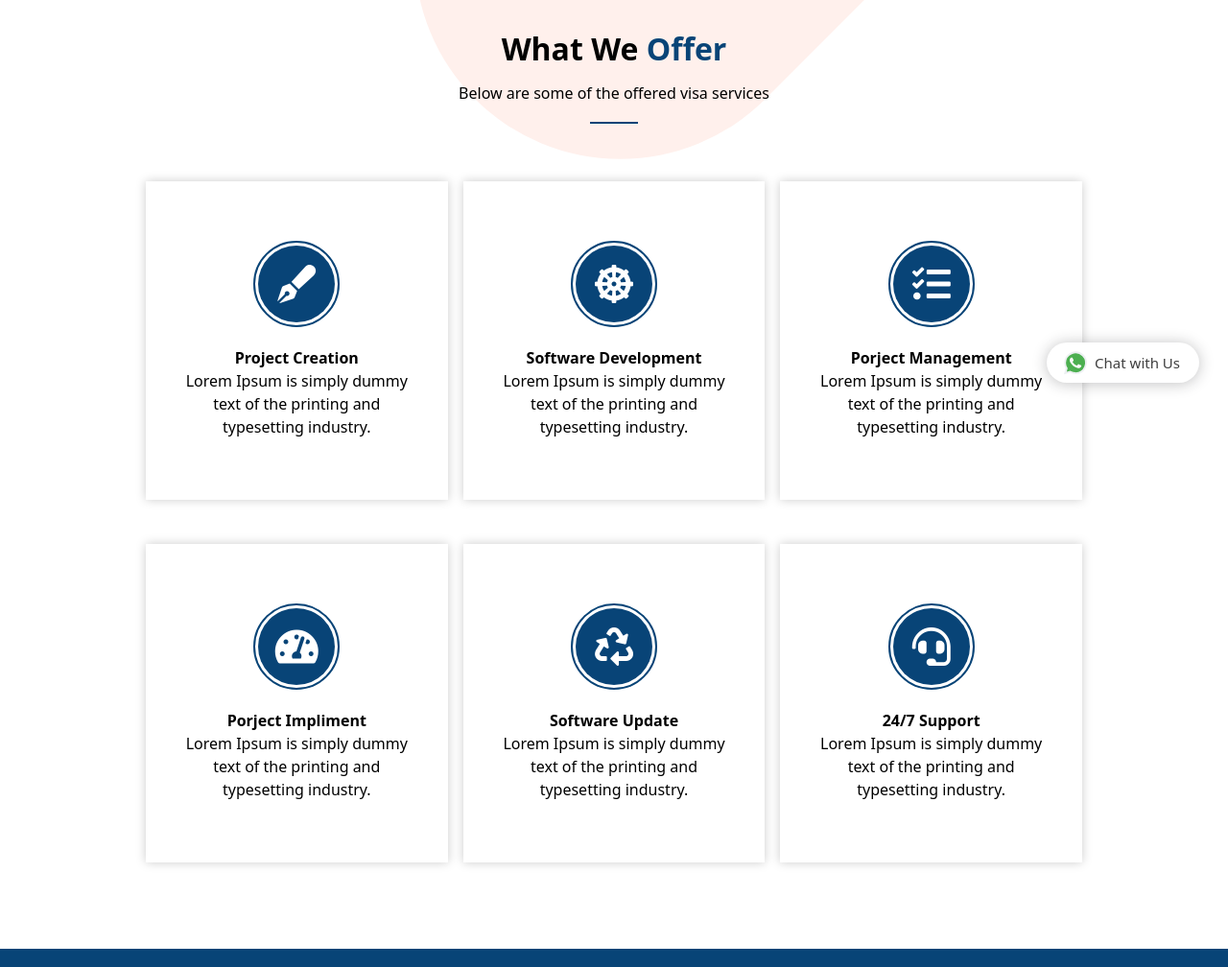
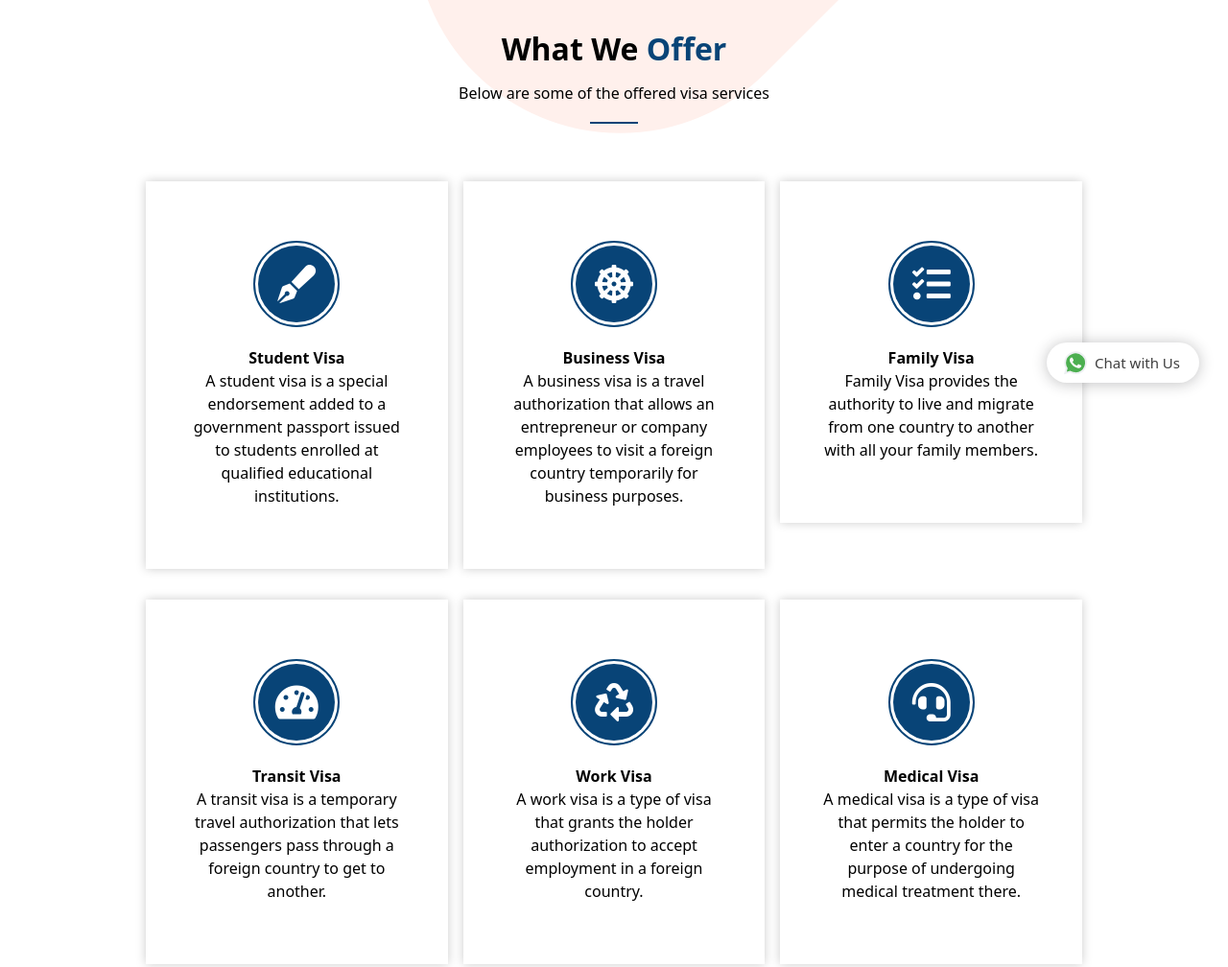
Before and after one commit to allistermugaisi/victoria-visa-consultants, a website: page visa.html in a window 1280 px wide. Shown: the part 376-1384 px from the top of the page at 96% size. Drawn offline with nearby package versions, Linux system fonts and the light colour scheme.

Commit message:
completed visa content addition

```diff
--- a/visa.html
+++ b/visa.html
@@ -88,29 +88,31 @@
 					</div>
 				</div>
 				<div
-					class="grid grid-cols-1 sm:grid-cols-2 md:grid-cols-3 gap-4 px-7 sm:px-0 our-offer-items less-carousel"
+					class="grid grid-cols-1 sm:grid-cols-2 md:grid-cols-3 gap-x-4 gap-y-8 px-7 sm:px-0 our-offer-items less-carousel"
 				>
 					<!-- Single Item -->
-					<div class="col-md-4 col-sm-6 equal-height">
+					<div class="col-md-4 col-sm-6">
 						<div class="item">
 							<i class="fas fa-pen-fancy"></i>
-							<h4>Project creation</h4>
+							<h4>Student Visa</h4>
 							<p>
-								Lorem Ipsum is simply dummy text of the printing and typesetting
-								industry.
+								A student visa is a special endorsement added to a government
+								passport issued to students enrolled at qualified educational
+								institutions.
 							</p>
 						</div>
 					</div>
 					<!-- End Single Item -->
 
 					<!-- Single Item -->
-					<div class="col-md-4 col-sm-6 equal-height">
+					<div class="col-md-4 col-sm-6">
 						<div class="item">
 							<i class="fas fa-dharmachakra"></i>
-							<h4>Software Development</h4>
+							<h4>Business Visa</h4>
 							<p>
-								Lorem Ipsum is simply dummy text of the printing and typesetting
-								industry.
+								A business visa is a travel authorization that allows an
+								entrepreneur or company employees to visit a foreign country
+								temporarily for business purposes.
 							</p>
 						</div>
 					</div>
@@ -120,10 +122,10 @@
 					<div class="col-md-4 col-sm-6 equal-height">
 						<div class="item">
 							<i class="fas fa-tasks"></i>
-							<h4>Porject Management</h4>
+							<h4>Family Visa</h4>
 							<p>
-								Lorem Ipsum is simply dummy text of the printing and typesetting
-								industry.
+								Family Visa provides the authority to live and migrate from one
+								country to another with all your family members.
 							</p>
 						</div>
 					</div>
@@ -133,10 +135,10 @@
 					<div class="col-md-4 col-sm-6 equal-height">
 						<div class="item">
 							<i class="fas fa-tachometer-alt"></i>
-							<h4>Porject Impliment</h4>
+							<h4>Transit Visa</h4>
 							<p>
-								Lorem Ipsum is simply dummy text of the printing and typesetting
-								industry.
+								A transit visa is a temporary travel authorization that lets
+								passengers pass through a foreign country to get to another.
 							</p>
 						</div>
 					</div>
@@ -146,10 +148,10 @@
 					<div class="col-md-4 col-sm-6 equal-height">
 						<div class="item">
 							<i class="fas fa-recycle"></i>
-							<h4>Software Update</h4>
+							<h4>Work Visa</h4>
 							<p>
-								Lorem Ipsum is simply dummy text of the printing and typesetting
-								industry.
+								A work visa is a type of visa that grants the holder
+								authorization to accept employment in a foreign country.
 							</p>
 						</div>
 					</div>
@@ -159,10 +161,11 @@
 					<div class="col-md-4 col-sm-6 equal-height">
 						<div class="item">
 							<i class="fas fa-headset"></i>
-							<h4>24/7 Support</h4>
+							<h4>Medical Visa</h4>
 							<p>
-								Lorem Ipsum is simply dummy text of the printing and typesetting
-								industry.
+								A medical visa is a type of visa that permits the holder to
+								enter a country for the purpose of undergoing medical treatment
+								there.
 							</p>
 						</div>
 					</div>
```
Also changed, not shown: css/main.css.
